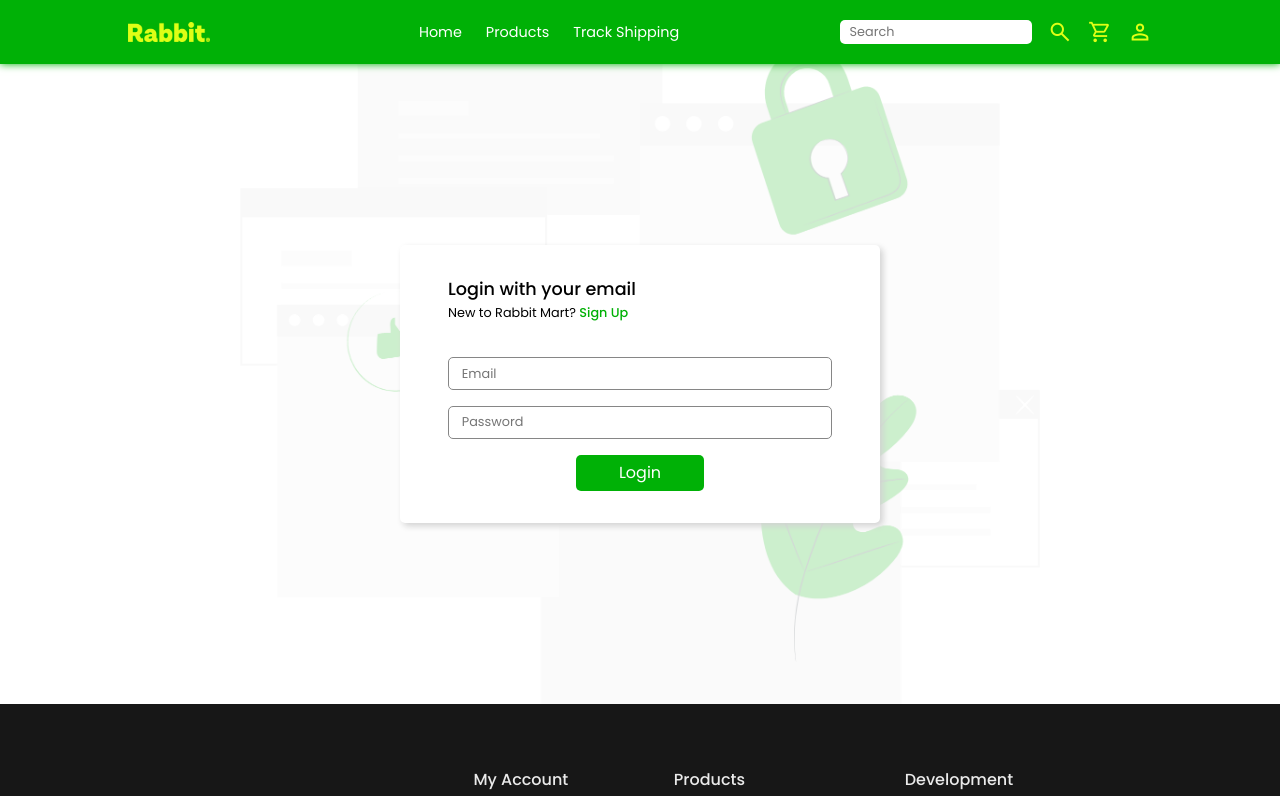
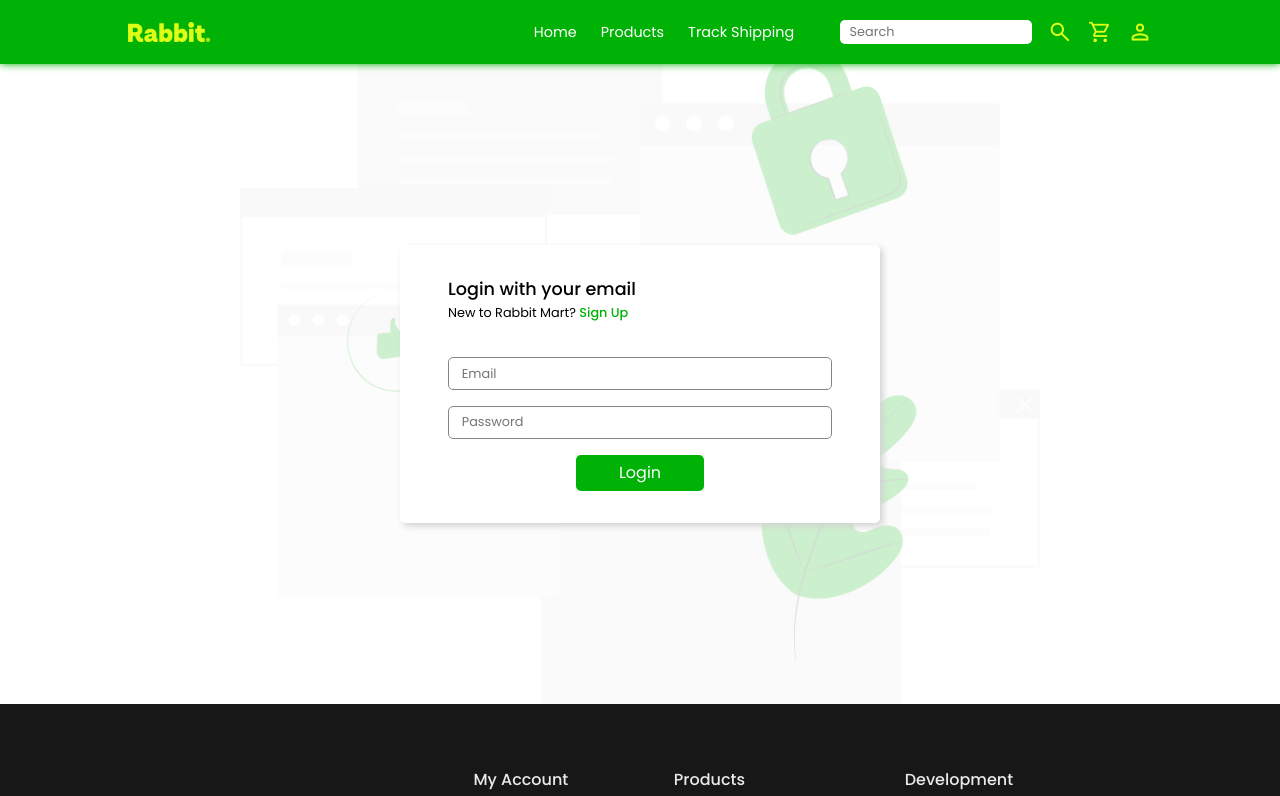
Before and after one commit to skittlesaur/rabbitmart, a React (Create React App) app in the folder client/: page /login in a window 1280 px wide. Shown: the top 796 px of the page. Built offline with nearby package versions, Linux system fonts and the light colour scheme; no server answers.

Commit message:
updated navigation styling to symmetric grid

```diff
--- a/client/src/components/navigation/navigation.module.css
+++ b/client/src/components/navigation/navigation.module.css
@@ -2,17 +2,18 @@
     position: sticky;
     top: 0;
     width: 100%;
-    display: flex;
-    align-items: center;
-    justify-content: space-between;
+    display: grid;
+    grid-template-columns: repeat(2, 1fr);
     background: var(--PRIMARY);
     box-shadow: 0 0 8px var(--PRIMARY);
     z-index: 105;
     padding: 1em 2em;
     gap: 1em;
+    align-items: center;
 }
 
 .logo {
+    justify-self: start;
     width: auto;
     height: 1.2em;
     flex-shrink: 0;
@@ -23,7 +24,7 @@
 }
 
 .actions {
-    flex-grow: 1;
+    justify-self: end;
     color: var(--RABBIT_YELLOW);
     display: flex;
     align-items: center;
@@ -233,6 +234,11 @@
 @media screen and (min-width: 1024px) {
     .wrapper {
         padding: 1em 8em;
+        grid-template-columns: repeat(3, 1fr);
+    }
+
+    .nav-wrapper{
+        justify-self: center;
     }
 
     .nav {
```
